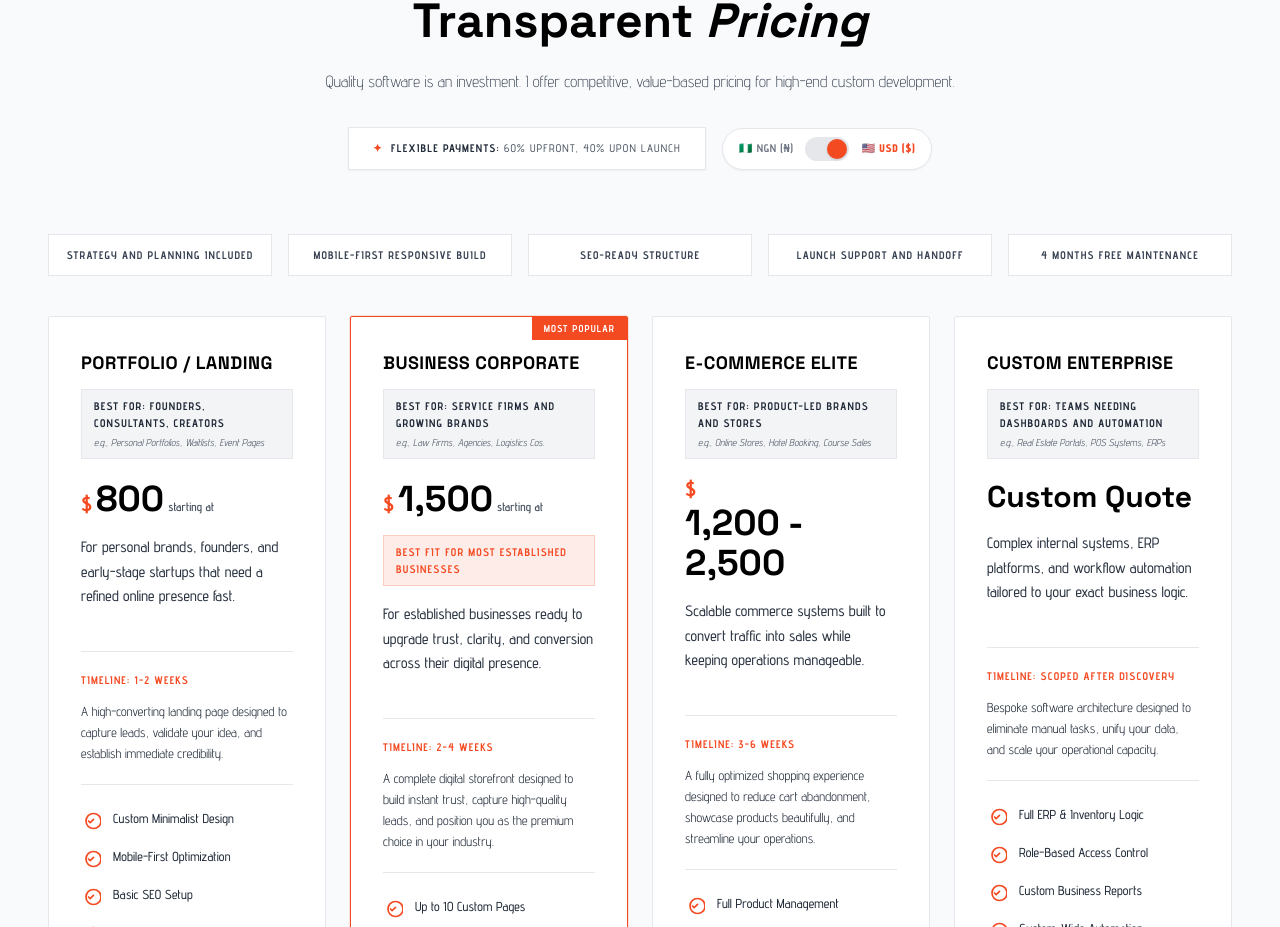
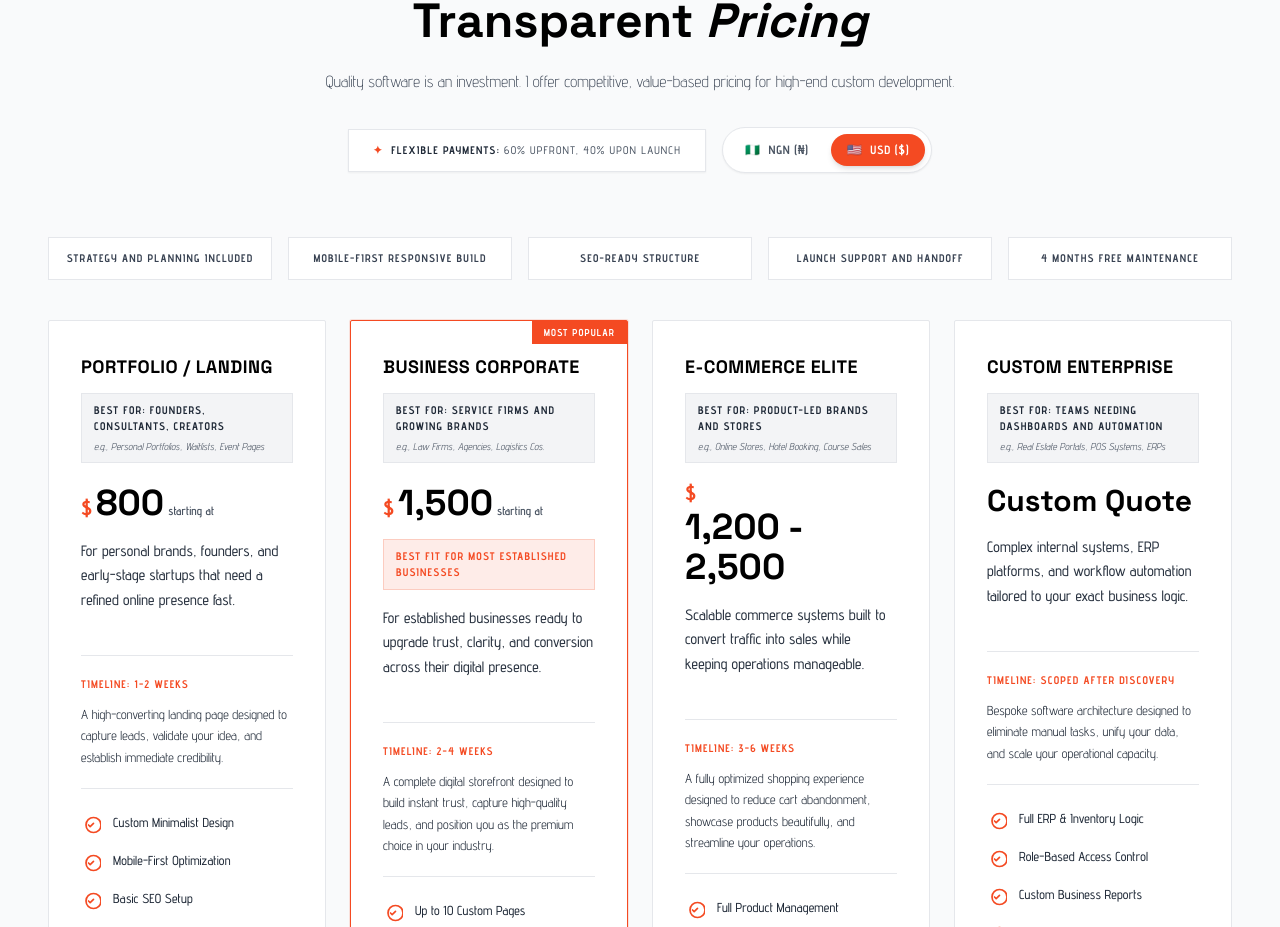
Before and after one commit to lamiodi/buildwithlami, a React (Vite) app in the folder frontend/: page / in a window 1280 px wide. Shown: the part 4835-5762 px from the top of the page. Built offline with nearby package versions, Linux system fonts and the light colour scheme; no server answers.

Commit message:
feat: add Pricing component with location-based currency detection and toggle functionality

```diff
--- a/frontend/src/components/Pricing.jsx
+++ b/frontend/src/components/Pricing.jsx
@@ -75,11 +75,15 @@ const Pricing = () => {
     };
   }, []);
 
+  const handleSelectCurrency = (selectedCurrency) => {
+    localStorage.setItem('currency_manually_set', 'true');
+    localStorage.setItem('preferred_currency', selectedCurrency);
+    setCurrency(selectedCurrency);
+  };
+
   const handleCurrencyToggle = () => {
     const nextCurrency = currency === 'NGN' ? 'USD' : 'NGN';
-    localStorage.setItem('currency_manually_set', 'true');
-    localStorage.setItem('preferred_currency', nextCurrency);
-    setCurrency(nextCurrency);
+    handleSelectCurrency(nextCurrency);
   };
 
   const pricingData = {
@@ -212,26 +216,33 @@ const Pricing = () => {
               </p>
             </div>
 
-            {/* Currency Toggle Switcher */}
-            <div className="flex items-center gap-3 bg-white dark:bg-[#0a0a0a] border border-gray-200 dark:border-white/10 px-4 py-2 shadow-sm rounded-full">
-              <span className={`text-[11px] font-bold uppercase tracking-wider ${currency === 'NGN' ? 'text-accent font-extrabold' : 'text-gray-500 dark:text-gray-400'}`}>
-                🇳🇬 NGN (₦)
-              </span>
+            {/* Automated Currency Selector Toggle */}
+            <div className="flex items-center gap-1.5 bg-white dark:bg-[#0a0a0a] border border-gray-200 dark:border-white/10 p-1.5 shadow-sm rounded-full">
               <button
                 type="button"
-                onClick={handleCurrencyToggle}
-                aria-label="Toggle currency between NGN and USD"
-                className="relative inline-flex h-6 w-11 shrink-0 cursor-pointer rounded-full border-2 border-transparent bg-gray-200 dark:bg-gray-700 transition-colors duration-200 ease-in-out focus:outline-none focus:ring-2 focus:ring-accent"
+                onClick={() => handleSelectCurrency('NGN')}
+                aria-label="Select NGN currency"
+                className={`px-4 py-2 rounded-full text-xs font-bold uppercase tracking-wider transition-all flex items-center gap-2 cursor-pointer ${
+                  currency === 'NGN'
+                    ? 'bg-accent text-white shadow-md'
+                    : 'text-gray-600 dark:text-gray-400 hover:text-black dark:hover:text-white'
+                }`}
               >
-                <span
-                  className={`pointer-events-none inline-block h-5 w-5 transform rounded-full bg-accent shadow ring-0 transition duration-200 ease-in-out ${
-                    currency === 'USD' ? 'translate-x-5' : 'translate-x-0'
-                  }`}
-                />
+                <span>🇳🇬</span> NGN (₦)
               </button>
-              <span className={`text-[11px] font-bold uppercase tracking-wider ${currency === 'USD' ? 'text-accent font-extrabold' : 'text-gray-500 dark:text-gray-400'}`}>
-                🇺🇸 USD ($)
-              </span>
+
+              <button
+                type="button"
+                onClick={() => handleSelectCurrency('USD')}
+                aria-label="Select USD currency"
+                className={`px-4 py-2 rounded-full text-xs font-bold uppercase tracking-wider transition-all flex items-center gap-2 cursor-pointer ${
+                  currency === 'USD'
+                    ? 'bg-accent text-white shadow-md'
+                    : 'text-gray-600 dark:text-gray-400 hover:text-black dark:hover:text-white'
+                }`}
+              >
+                <span>🇺🇸</span> USD ($)
+              </button>
             </div>
           </motion.div>
         </motion.div>
```
